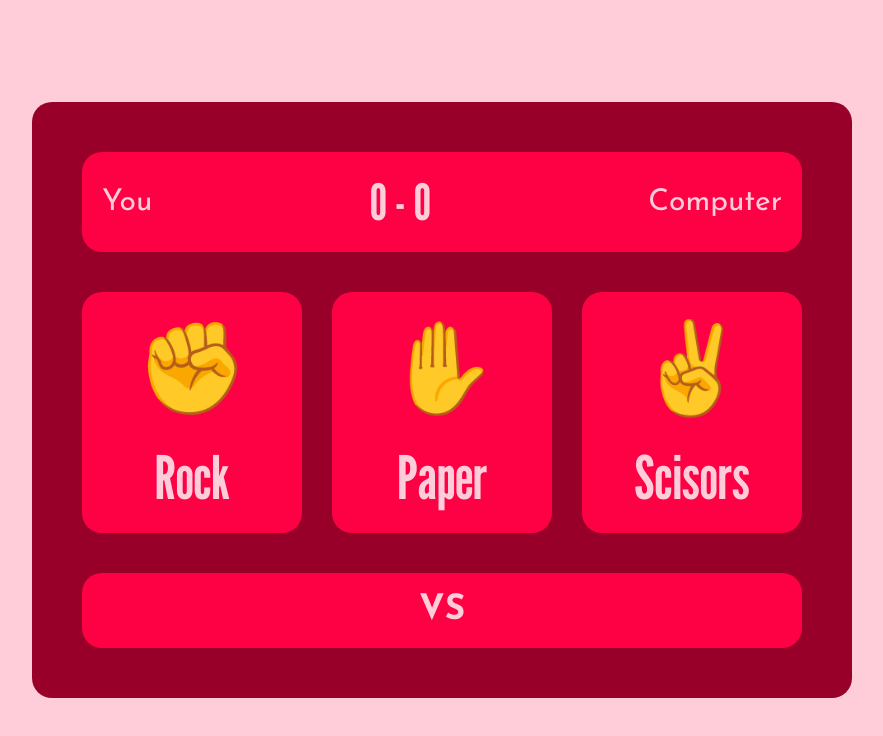
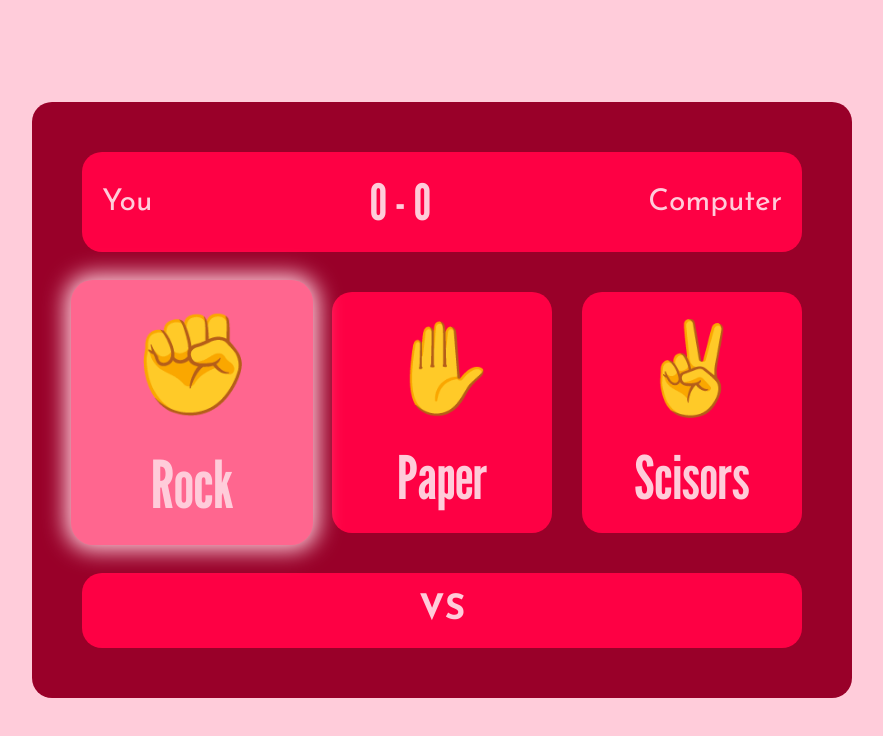
Before and after one commit to AmuRambod/Rock-Paper-Scisors, a plain HTML site: page index.html in a window 1280 px wide. In both pictures the pointer is over the element 390 px from the left and 412 px from the top of the page. Shown: the whole page, without its empty margins (198-1081 px from the left). Drawn offline with nearby package versions, Linux system fonts and the light colour scheme.

Commit message:
:hover state added to move-button s
"move-button"s now glow when yu hover over them

```diff
--- a/style.css
+++ b/style.css
@@ -57,6 +57,13 @@ body {
   padding: 20px;
   flex: 1;
   width: 180px;
+  transition: 0.3s;
+}
+
+.move-button:hover{
+  background-color: #ff668f;
+  transform: scale(1.1);
+  box-shadow: 0 0 20px 5px #ffccda;
 }
 
 .emoji {
```
